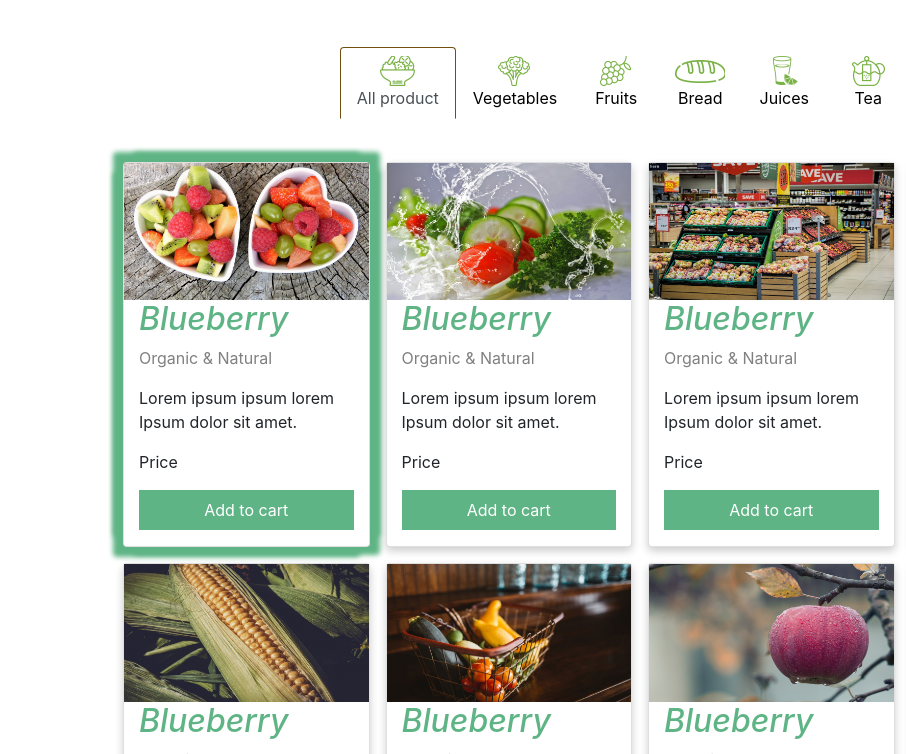
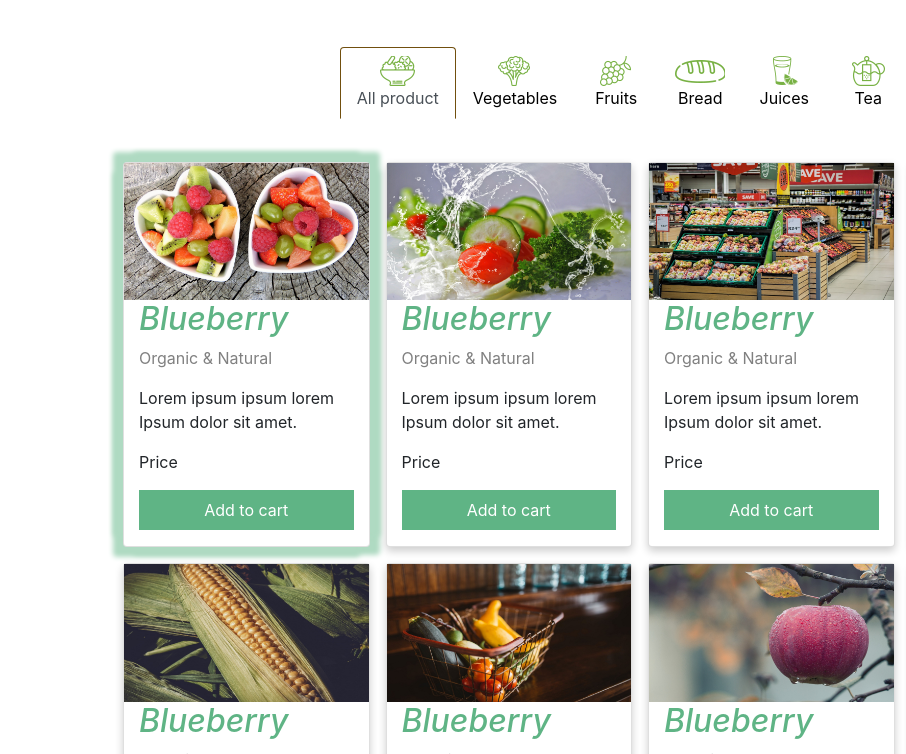
Before and after one commit to coder-valley/Freshmart, a plain HTML site: page index.html in a window 1280 px wide. In both pictures the pointer is over the element 246 px from the left and 1441 px from the top of the page. Shown: the part 1087-1841 px from the top of the page, 0-906 px from the left. Drawn offline with nearby package versions, Linux system fonts and the light colour scheme.

Commit message:
color change

```diff
--- a/pro-list.css
+++ b/pro-list.css
@@ -6,7 +6,7 @@
 }
 .card:hover
 {
-  box-shadow: 10px -10px 5px #5fb485, -10px -10px 5px #5fb485, -10px 10px 5px #5fb485, 10px 8px 5px #5fb485;
+  box-shadow: 10px -10px 5px #afdac2, -10px -10px 5px #afdac2, -10px 10px 5px #afdac2, 10px 8px 5px #afdac2;
 }
 
 @media screen and (max-width: 650px) {
```
